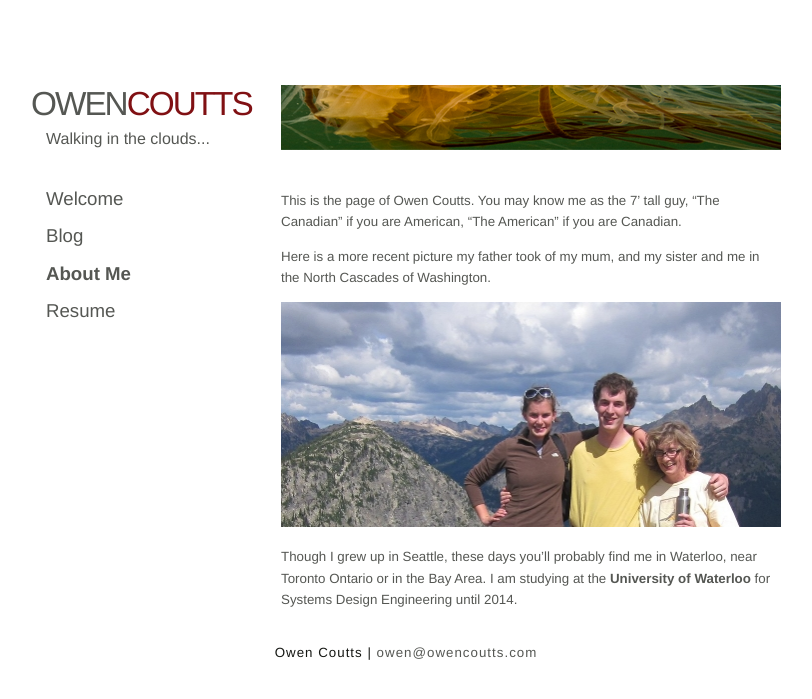
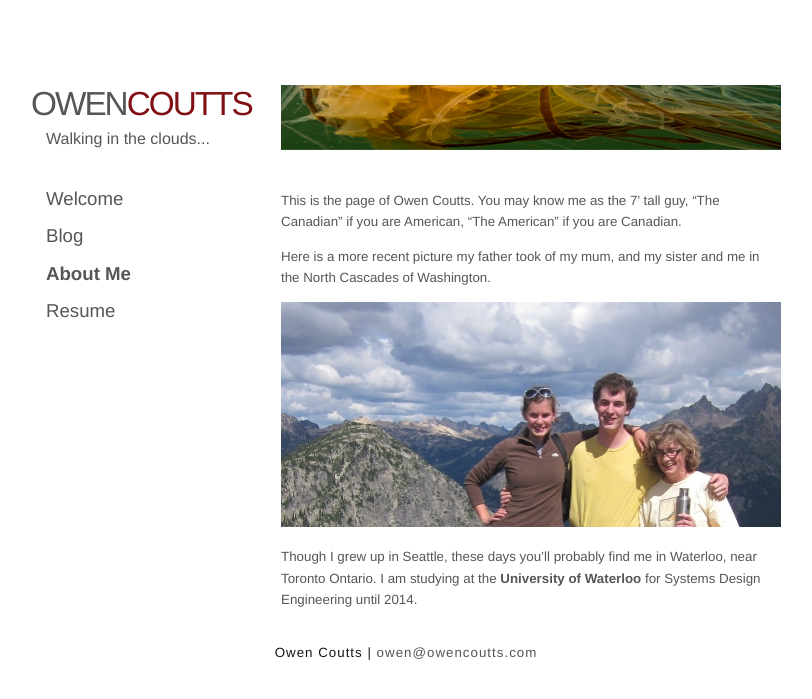
Before and after one commit to tallowen/tallowen.github.com, a Jekyll site: the page built from about.markdown, in a window 1280 px wide. Shown: the top 699 px of the page, without its empty margins (229-1041 px from the left). Built offline with Jekyll 4.4.1, drawn with Linux system fonts in a browser that asks for light colours.

Commit message:
Revert "Updated about bio to include Bay Area blurb"
This reverts commit 0b493c4434ebe54a55218294d600c9a4a5454df5.

```diff
--- a/about.markdown
+++ b/about.markdown
@@ -9,4 +9,4 @@ Here is a more recent picture my father took of my mum, and my sister and me in
 
 ![Owen and fam in the cascades](/media/img/mountainfam.jpg "Mountain Fam")
 
-Though I grew up in Seattle, these days you'll probably find me in Waterloo, near Toronto Ontario or in the Bay Area. I am studying at the [University of Waterloo](http://uwaterloo.ca) for Systems Design Engineering until 2014.
+Though I grew up in Seattle, these days you'll probably find me in Waterloo, near Toronto Ontario. I am studying at the [University of Waterloo](http://uwaterloo.ca) for Systems Design Engineering until 2014.
```
